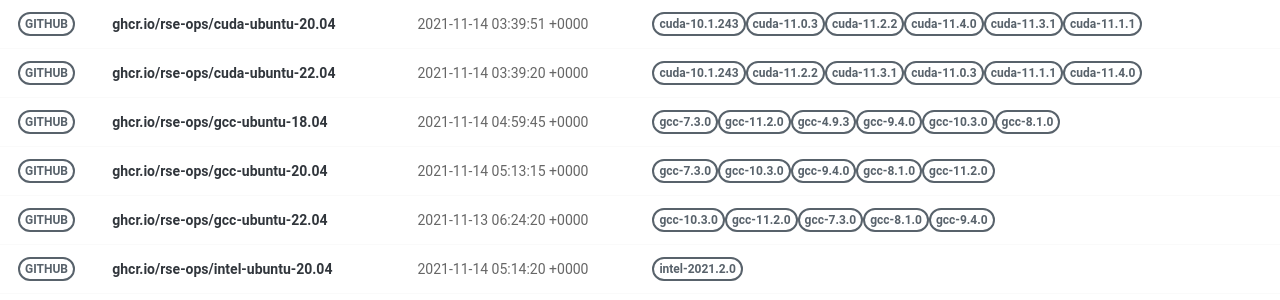
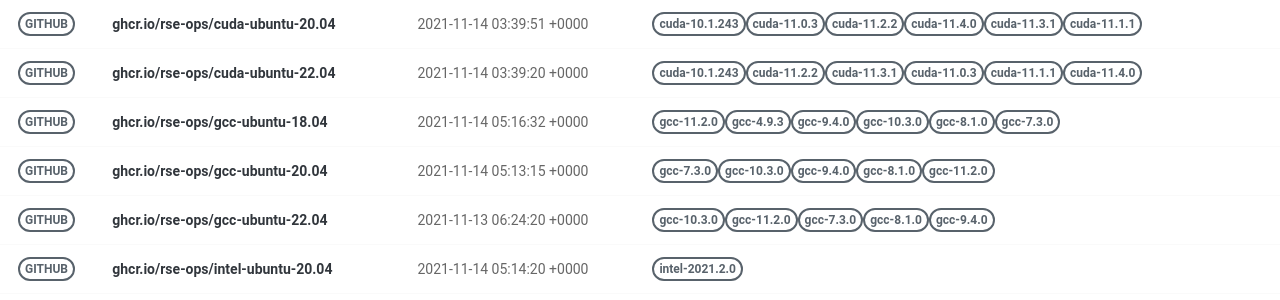
Before and after one commit to rse-ops/docker-images, a Jekyll site: the page built from pages/index.md, in a window 1280 px wide. Shown: the part 277-577 px from the top of the page. Built offline with Jekyll 4.4.1, drawn with Linux system fonts in a browser that asks for light colours; nearby versions of some CDN libraries.

Commit message:
Automated push to update library 2021-11-14

```diff
--- a/_library/ghcr.io-rse-ops-gcc-ubuntu-18.04.md
+++ b/_library/ghcr.io-rse-ops-gcc-ubuntu-18.04.md
@@ -1,14 +1,11 @@
 ---
 layout: container
 name: ghcr.io/rse-ops/gcc-ubuntu-18.04
-updated_at: 2021-11-14 04:59:45.503075
+updated_at: 2021-11-14 05:16:32.587840
 
 
 container_url: https://github.com/orgs/rse-ops/packages/container/package/gcc-ubuntu-18.04
 versions:
- - tag: gcc-7.3.0
-   dockerfile: https://github.com/rse-ops/docker-images/blob/main/ubuntu/gcc/Dockerfile
-   manifest: https://crane.ggcr.dev/manifest/ghcr.io/rse-ops/gcc-ubuntu-18.04:gcc-7.3.0
  - tag: gcc-11.2.0
    dockerfile: https://github.com/rse-ops/docker-images/blob/main/ubuntu/gcc/Dockerfile
    manifest: https://crane.ggcr.dev/manifest/ghcr.io/rse-ops/gcc-ubuntu-18.04:gcc-11.2.0
```
Also changed, not shown: other parts of _library/ghcr.io-rse-ops-gcc-ubuntu-18.04.md (+3 -0 lines).
